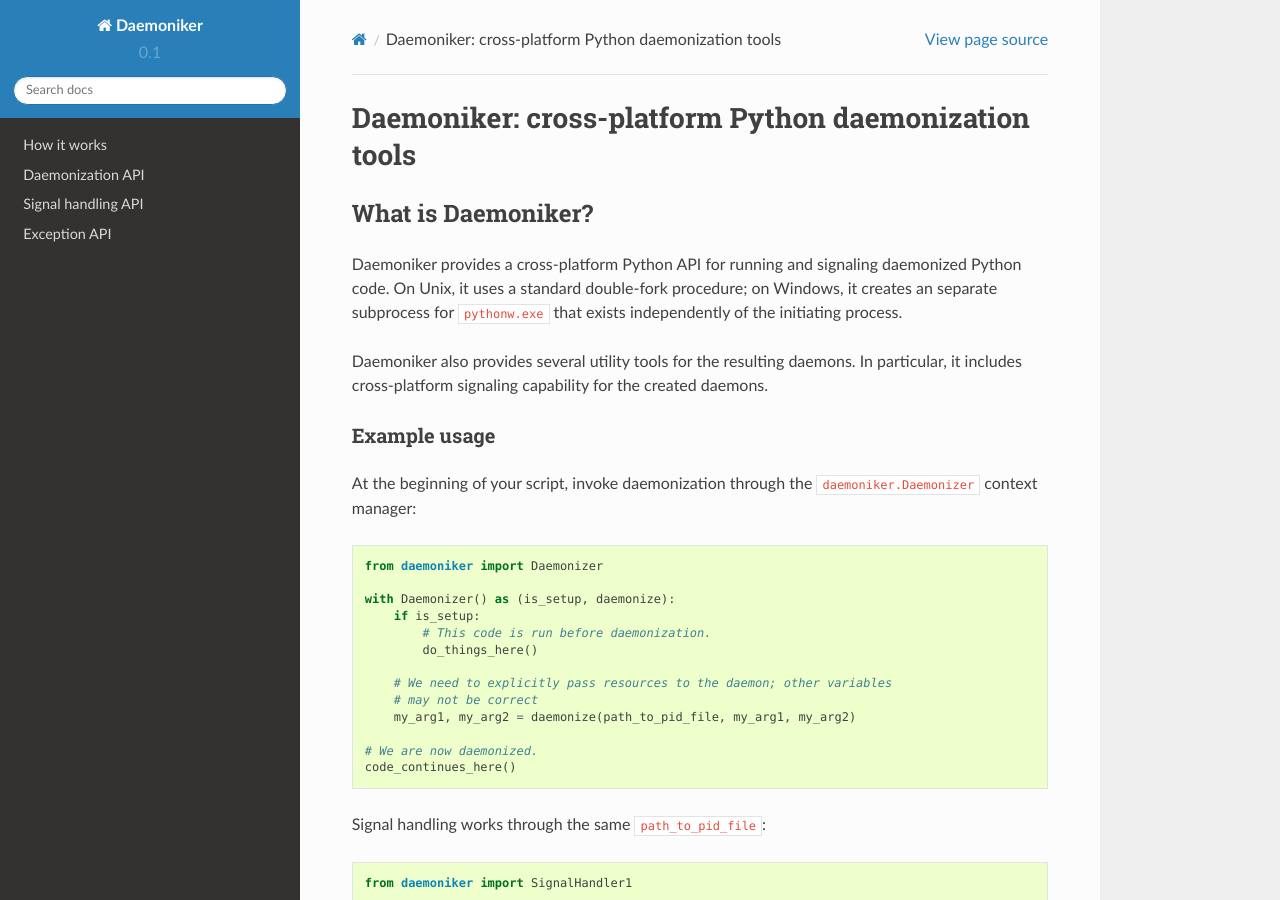
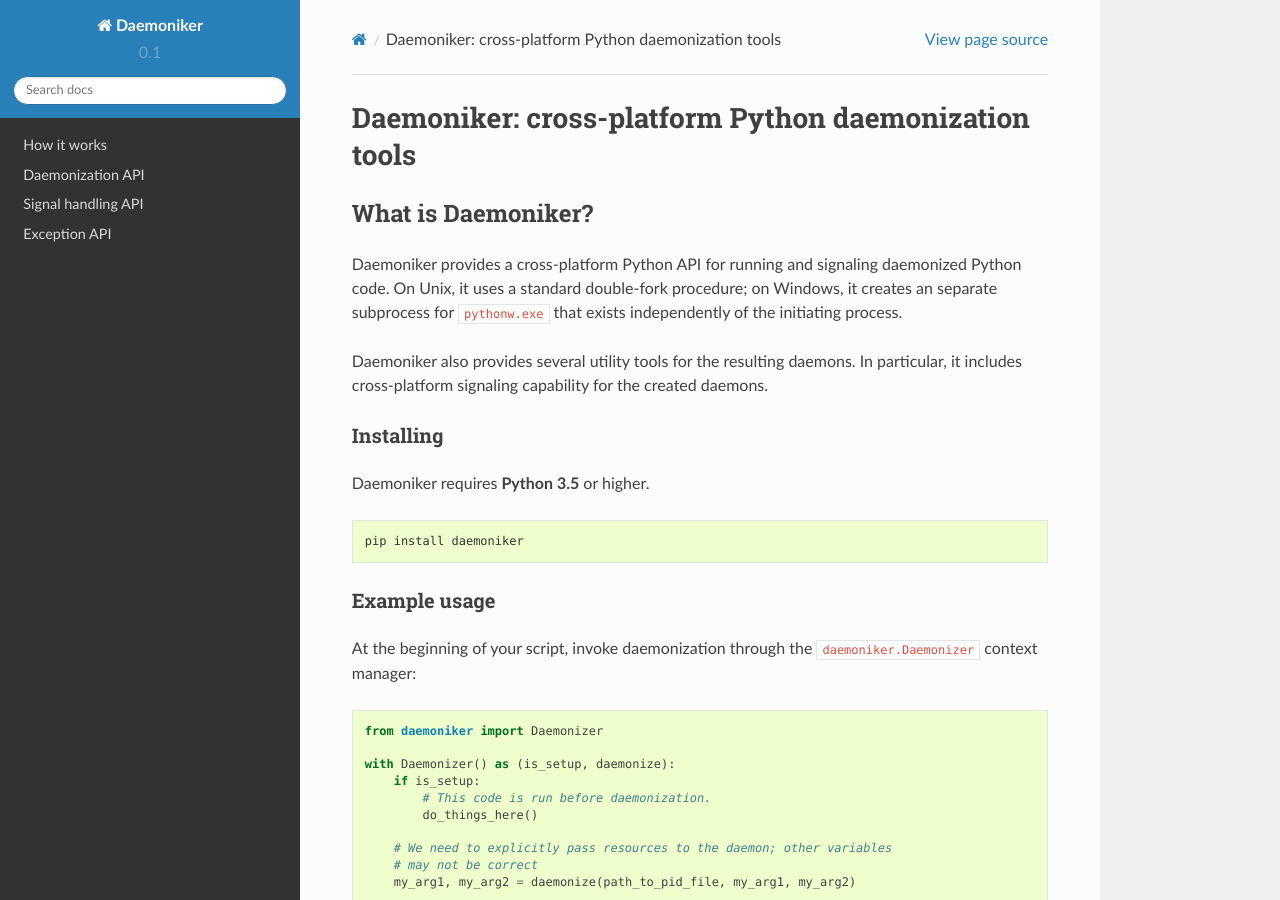
Before and after one commit to Muterra/py_daemoniker, a Sphinx documentation site: the page built from docs/index.rst, in a window 1280 px wide and 900 px high. Built offline with Sphinx 7.4.7 and the Read the Docs theme 2.0.0, drawn with Linux system fonts in a browser that asks for light colours.

Commit message:
Added "install requires python 3.5" and "pip install daemoniker" to docs

```diff
--- a/docs/index.rst
+++ b/docs/index.rst
@@ -12,6 +12,15 @@ independently of the initiating process.
 Daemoniker also provides several utility tools for the resulting daemons. In
 particular, it includes cross-platform signaling capability for the created
 daemons.
+
+Installing
+~~~~~~~~~~~~~~~~~~~~~~~~~~~~~~~~~~~~~~~~~~~~~~~~~~~~~~~~~~~~~~~~~~~~~~~~~~~~~~~
+
+Daemoniker requires **Python 3.5** or higher.
+
+.. code-block:: console
+
+    pip install daemoniker
 
 Example usage
 ~~~~~~~~~~~~~~~~~~~~~~~~~~~~~~~~~~~~~~~~~~~~~~~~~~~~~~~~~~~~~~~~~~~~~~~~~~~~~~~
```
Also changed, not shown: README.md (+8 -0 lines).
